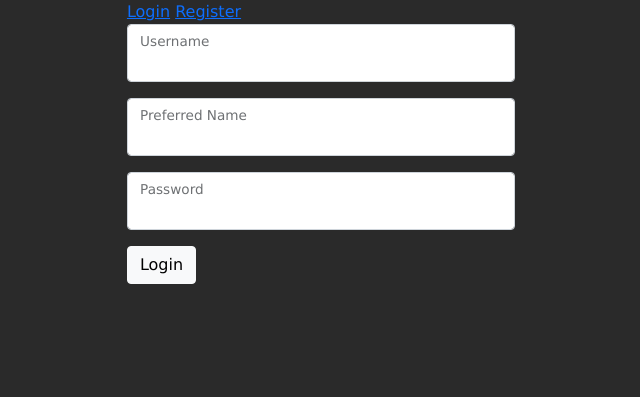
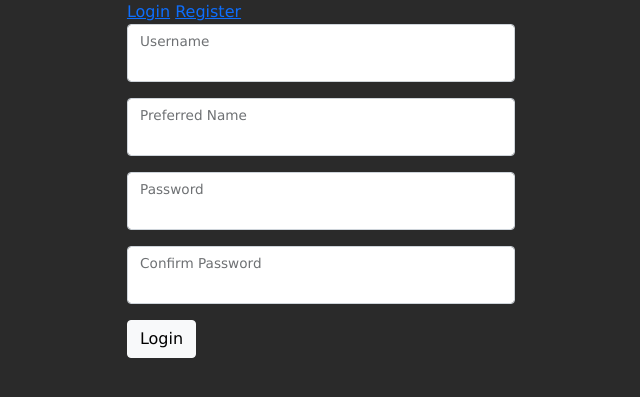
Before and after one commit to willbowden/SmartTrade, a Flask app: page /register in a window 1280 px wide. Shown: the top 397 px of the page, without its empty margins (319-959 px from the left). Run offline with Flask 2, Linux system fonts and the light colour scheme; some libraries are stand-ins or nearby versions.

Commit message:
Finished first time login. Made confirm password box with functionality

```diff
--- a/app/account_data.py
+++ b/app/account_data.py
@@ -17,11 +17,11 @@ def get_account_value(userID: int, exchange) -> None: # Calculate user's total a
             value = balances[key]
         totalValue += value
     date = datetime.now().strftime("%Y-%m-%d %H:%M:%S.%f")
-    result = {'userID': userID, 'date': date, 'value': totalValue, 'currency': 'USDT'}
+    result = {'userID': userID, 'date': date, 'value': totalValue}
     return result
 
 def save_account_value(userID: int, value) -> None:
-    dbmanager.add_account_value(userID, value['date'], value['value'], value['currency'])
+    dbmanager.add_account_value(userID, value['date'], value['value'])
 
 def load_account_value_data(userID: int) -> list:
     return dbmanager.load_account_values(userID)
--- /dev/null
+++ b/server/static/register.js
@@ -0,0 +1,10 @@
+$(document).ready( function(){
+  $('#floatingPassword, #floatingConfirmPassword').on('keyup', function () {
+    if ($('#floatingPassword').val() == $('#floatingConfirmPassword').val()) {
+      $('#submitButton').prop('disabled', false);
+      $('#message').hide();
+    } else
+      $('#submitButton').prop('disabled', true);
+      $('#message').html('Passwords Do Not Match').css('color', 'red');
+  });
+})
--- a/server/templates/firsttimelogin.html
+++ b/server/templates/firsttimelogin.html
@@ -11,8 +11,8 @@
   </head>
   <body>
     <div style="height: 100vh;">
-      <div class="container d-flex">
-        <div class="row align-items-start">
+      <div class="container d-flex justify-content-center align-items-center">
+        <div class="row">
             <form action = "" method="post">
                 <div class="form-floating mb-3">
                     <input type="text" class="form-control" id="floatingPublicKey" name="publicKey" required minlength="64">
@@ -24,7 +24,7 @@
                 </div>
                 <select name="exchange" class="form-select">
                     <option selected>Select Your Crypto Exchange</option>
-                    <option value="binance"></option>
+                    <option value="binance">Binance</option>
                 </select>
                 <select name="currency" class="form-select">
                     <option selected>Select Your Native Currency</option>
--- a/server/templates/index.html
+++ b/server/templates/index.html
@@ -4,7 +4,7 @@
     <link href="https://cdn.jsdelivr.net/npm/bootstrap@5.1.1/dist/css/bootstrap.min.css" rel="stylesheet" integrity="sha384-F3w7mX95PdgyTmZZMECAngseQB83DfGTowi0iMjiWaeVhAn4FJkqJByhZMI3AhiU" crossorigin="anonymous">
     <link rel="stylesheet" href="{{ url_for('static', filename='style.css') }}"/>
     <link rel="shortcut icon" href="{{ url_for('static', filename='favicon.ico') }}"/>
-    <title>SmartTrade Home</title>
+    <title>SmartTrade Login</title>
   </head>
 
   <body>
--- a/server/templates/register.html
+++ b/server/templates/register.html
@@ -2,19 +2,15 @@
 <html>
   <head>
     <link href="https://cdn.jsdelivr.net/npm/bootstrap@5.1.1/dist/css/bootstrap.min.css" rel="stylesheet" integrity="sha384-F3w7mX95PdgyTmZZMECAngseQB83DfGTowi0iMjiWaeVhAn4FJkqJByhZMI3AhiU" crossorigin="anonymous">
-    <link
-      rel="stylesheet"
-      href="{{ url_for('static', filename='style.css') }}"
-    />
-    <link
-      rel="shortcut icon"
-      href="{{ url_for('static', filename='favicon.ico') }}"
-    />
+    <link rel="stylesheet" href="{{ url_for('static', filename='style.css') }}"/>
+    <script src="//ajax.googleapis.com/ajax/libs/jquery/1.9.1/jquery.min.js"></script>
+    <link rel="shortcut icon" href="{{ url_for('static', filename='favicon.ico') }}"/>
+    <script src="{{ url_for('static', filename='register.js') }}"></script>
     <title>SmartTrade Home</title>
   </head>
 
   <body>
-        <div class="container d-flex justify-content-center align-items-center">
+        <div class="container d-flex justify-content-center">
             <div class="row">
                 <div class="links">
                     <a href="{{ url_for('login') }}">Login</a>
@@ -22,19 +18,26 @@
                 </div>
                 <form action = "" method="post">
                     <div class="form-floating mb-3">
-                        <input type="text" class="form-control" id="floatingUsername" name="username">
+                        <input type="text" class="form-control" id="floatingUsername" name="username" required minlength="5">
                         <label for="floatingUsername" class="form-label">Username</label>
                     </div>
                     <div class="form-floating mb-3">
-                        <input type="text" class="form-control" id="floatingNickname" name="nickname">
+                        <input type="text" class="form-control" id="floatingNickname" name="nickname" required minlength="1">
                         <label for="floatingNickname" class="form-label">Preferred Name</label>
                     </div>
                     <div class="form-floating mb-3">
-                        <input type="password" class="form-control" id="floatingPassword" name="password">
+                        <input type="password" class="form-control" id="floatingPassword" name="password" required minlength="8">
                         <label for="floatingPassword" class="form-label">Password</label>
                     </div>
+                    <div class="form-floating mb-3">
+                        <input type="password" class="form-control" id="floatingConfirmPassword" name="confirmPassword" required minlength="8">
+                        <label for="floatingConfirmPassword" class="form-label">Confirm Password</label>
+                    </div>
                     <div>
-                        <button class="btn btn-light" type="submit">Login</button>
+                        <p id="message"></p>
+                    </div>
+                    <div>
+                        <button class="btn btn-light" type="submit" id="submitButton">Login</button>
                     </div>
                 </form>
                 <div>
--- a/server/webapp.py
+++ b/server/webapp.py
@@ -44,9 +44,13 @@ def main():
         if session.get('loggedIn') == True:
             return redirect(url_for('home'))
         elif request.method == 'POST' and 'publicKey' in request.form and 'privateKey' in request.form and 'currency' in request.form and 'exchange' in request.form:
-            # Do login logic
+            dbmanager.update_account_by_column(session['userID'], 'binanceKey', request.form['publicKey'])
+            dbmanager.update_account_by_column(session['userID'], 'secretKey', request.form['privateKey'])
+            dbmanager.update_account_by_column(session['userID'], 'exchangeID', request.form['exchange'])
+            dbmanager.update_account_by_column(session['userID'], 'currency', request.form['currency'])
             session['loggedIn'] = True
             controller.login_user(session.get('userID'))
+            return redirect(url_for('home'))
         else:
             return render_template("firsttimelogin.html")
 
```
Also changed, not shown: server/dbmanager.py (+17 -6 lines), smarttrade.db.
